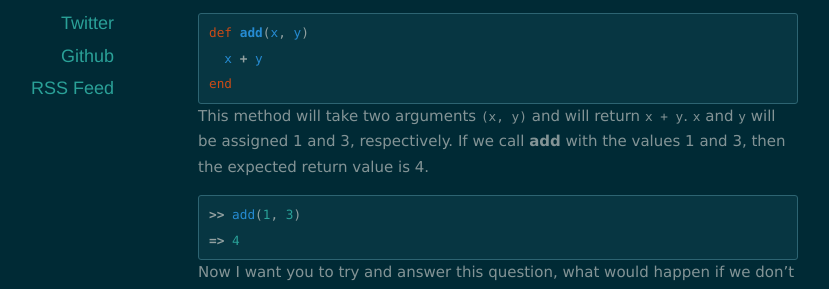
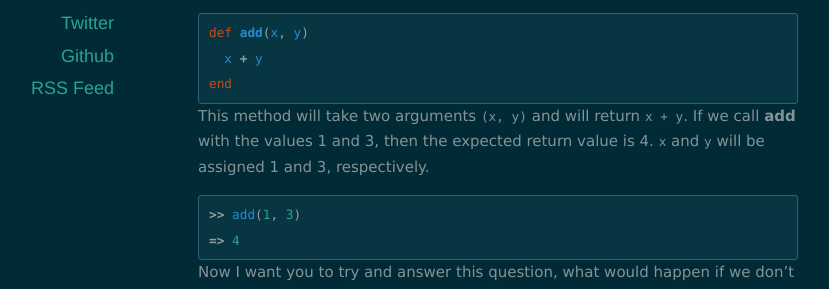
Before and after one commit to lezoudali/lezoudali.github.io, a Jekyll site: the page built from _posts/2015-01-27-default-arguments.markdown, in a window 1280 px wide. Shown: the part 291-580 px from the top of the page, without its empty margins (142-971 px from the left). Built offline with Jekyll 4.4.1, drawn with Linux system fonts in a browser that asks for light colours; nearby versions of some CDN libraries.

Commit message:
modified

```diff
--- a/_posts/2015-01-27-default-arguments.markdown
+++ b/_posts/2015-01-27-default-arguments.markdown
@@ -11,8 +11,7 @@
   x + y
 end
 {% endhighlight %}
-This method will take two arguments ``(x, y)`` and will return ``x + y``.
-`x` and `y` will be assigned 1 and 3, respectively. If we call __add__ with the values 1 and 3, then the expected return value is 4.
+This method will take two arguments ``(x, y)`` and will return ``x + y``. If we call __add__ with the values 1 and 3, then the expected return value is 4. `x` and `y` will be assigned 1 and 3, respectively.
 {% highlight ruby %}
 >> add(1, 3)
 => 4
```
